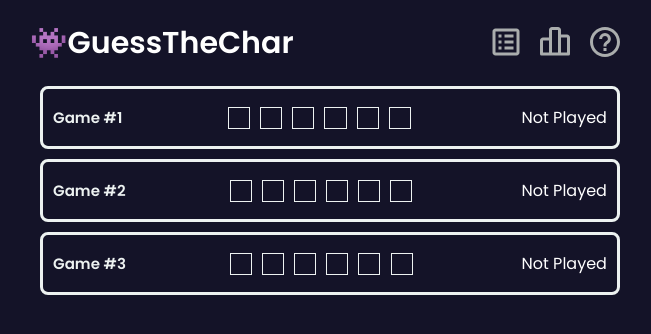
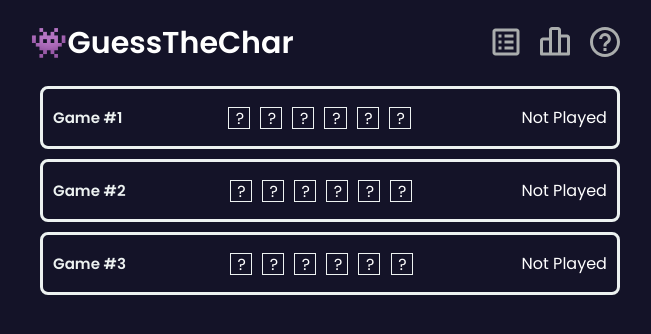
Before and after one commit to nickhandberg/guessthechar, an Angular app: page /past-games in a window 1280 px wide. Shown: the top 334 px of the page, without its empty margins (310-961 px from the left). Built offline with nearby package versions, Linux system fonts and the light colour scheme.

Commit message:
updated to get one char at a time and nav

```diff
--- a/src/app/components/game/game.component.html
+++ b/src/app/components/game/game.component.html
@@ -1,15 +1,15 @@
 <main>
     <div class="navButtons">
-        <span class="navBut"><button *ngIf="currentChar?.id !== 0" (click)="navBack()">
+        <span class="navBut"><button *ngIf="char?.id !== 0" (click)="navBack()">
             <img src = "../../../assets/chev-left.svg" alt="help"/>
         </button></span>
-        <p>Game #{{currentChar?.id! + 1}}</p>
-        <span class="navBut"><button *ngIf="currentChar?.id !== chars[chars.length-1].id" (click)="navForward()">
+        <p>Game #{{char?.id! + 1}}</p>
+        <span class="navBut"><button *ngIf="char?.id !== size - 1" (click)="navForward()">
             <img src = "../../../assets/chev-right.svg" alt="help"/>
         </button></span>
     </div>
-    <app-gallery [currentChar]="currentChar"></app-gallery>
+    <app-gallery [currentChar]="char"></app-gallery>
 
 
-    <p>Answer: {{currentChar?.name}}</p>
+    <p>Answer: {{char?.name}}</p>
 </main>
--- a/src/app/components/game/game.component.ts
+++ b/src/app/components/game/game.component.ts
@@ -14,9 +14,9 @@ import { GuessComponent } from '../guess/guess.component';
   styleUrls: ['./game.component.css']
 })
 export class GameComponent implements OnInit{
-    chars: Char[] = [];
+    char: Char | undefined;
+    size: number = 0;
     index: number = 0;
-    currentChar: Char | undefined;
 
     constructor(private charService: CharService) {}
 
@@ -25,16 +25,18 @@ export class GameComponent implements OnInit{
     }
 
     getChars(): void {
-        this.charService.getChars().subscribe(chars => this.chars = chars);
-        this.index = this.chars.length-1;
-        this.currentChar = this.chars[this.index];
+        this.charService.getSize().subscribe(size => this.size = size);
+        this.index = this.charService.currIndex;
+        this.charService.getChar(this.index).subscribe(char => this.char = char);
     }
 
     navForward(): void {
-        this.currentChar = this.chars[this.index += 1];
+        this.charService.setCurrIndex(this.index += 1);
+        this.charService.getChar(this.index).subscribe(char => this.char = char);
     }
 
     navBack(): void {
-        this.currentChar = this.chars[this.index -= 1];
+        this.charService.setCurrIndex(this.index -= 1);
+        this.charService.getChar(this.index).subscribe(char => this.char = char);
     }
 }
--- a/src/app/components/list-item/list-item.component.css
+++ b/src/app/components/list-item/list-item.component.css
@@ -1,4 +1,5 @@
 .listItem{
+    cursor: pointer;
     margin: 1ch;
     padding: 0ch 1ch;
     border: 3px solid var(--white);
--- a/src/app/components/list-item/list-item.component.html
+++ b/src/app/components/list-item/list-item.component.html
@@ -1,5 +1,5 @@
-<a routerLink="">
-    <div  class="listItem" [class.win]="gameProgress?.correct"  [class.loss]="gameProgress && !gameProgress.correct && gameProgress.guesses >= 6">
+
+<div (click)="setIndex()" class="listItem" [class.win]="gameProgress?.correct"  [class.loss]="gameProgress && !gameProgress.correct && gameProgress.guesses >= 6">
     <h2>Game #{{index!+1}}</h2>
     <div class="boxList">
         <div *ngFor="let num of [].constructor(6); let i = index" class="box" [ngStyle]="{
@@ -7,7 +7,12 @@
             (gameProgress.correct && gameProgress.guesses-1 == i) ? 'var(--green)' :
             (i < (gameProgress.guesses) || (!gameProgress.correct && gameProgress.guesses >= 6)) ? 'var(--red)' :
             'var(--blue)'}">
-                <p class="indicators" *ngIf="gameProgress?.guesses == 0">?</p>
+            <p
+                class="indicators"
+                *ngIf="gameProgress?.guesses == 0 ||
+                !gameProgress ||
+                (i > gameProgress.guesses-1 && !gameProgress.correct)"
+            >?</p>
         </div>
     </div>
     <p *ngIf="gameProgress">
@@ -20,4 +25,3 @@
     </p>
     <p *ngIf="!gameProgress">{{  "Not Played" }}</p>
 </div>
-</a>
--- a/src/app/components/list-item/list-item.component.ts
+++ b/src/app/components/list-item/list-item.component.ts
@@ -1,16 +1,24 @@
 import { CommonModule } from '@angular/common';
-import { Component, Input, OnInit } from '@angular/core';
-import { RouterLink } from '@angular/router';
+import { Component, Input } from '@angular/core';
+import { Router } from '@angular/router';
 import { GameProgress } from 'src/app/interfaces/game-progress';
+import { CharService } from 'src/app/services/char.service';
 
 @Component({
   selector: 'app-list-item',
   standalone: true,
-  imports: [CommonModule, RouterLink],
+  imports: [CommonModule],
   templateUrl: './list-item.component.html',
   styleUrls: ['./list-item.component.css']
 })
 export class ListItemComponent{
     @Input() index: number | undefined;
     @Input() gameProgress: GameProgress | undefined;
+
+    constructor(private charService: CharService, private _router: Router){}
+
+    setIndex(): void {
+        this.charService.setCurrIndex(this.index ?? 0);
+        this._router.navigateByUrl('');
+    }
 }
--- a/src/app/services/char.service.ts
+++ b/src/app/services/char.service.ts
@@ -6,16 +6,11 @@ import { CHARS } from 'src/app/mock-data';
 @Injectable({
     providedIn: 'root'
 })
-export class CharService {
-    size: number = 0;
+export class CharService{
+    size: number | undefined;
+    currIndex: number = CHARS.length-1;
 
     constructor() { }
-
-    getChars(): Observable<Char[]> {
-        const characters = of(CHARS);
-        this.size = CHARS.length;
-        return characters;
-    }
 
     getChar(id: number): Observable<Char> {
         const character = CHARS.find(c => c.id === id)!;
@@ -26,4 +21,12 @@ export class CharService {
         this.size = CHARS.length;
         return of(this.size);
     }
+
+    setCurrIndex(i: number){
+        this.currIndex = i;
+    }
+
+    getCurrIndex(): number | undefined{
+        return this.currIndex;
+    }
 }
```
Lines whose indentation alone changed are shown as unchanged.
